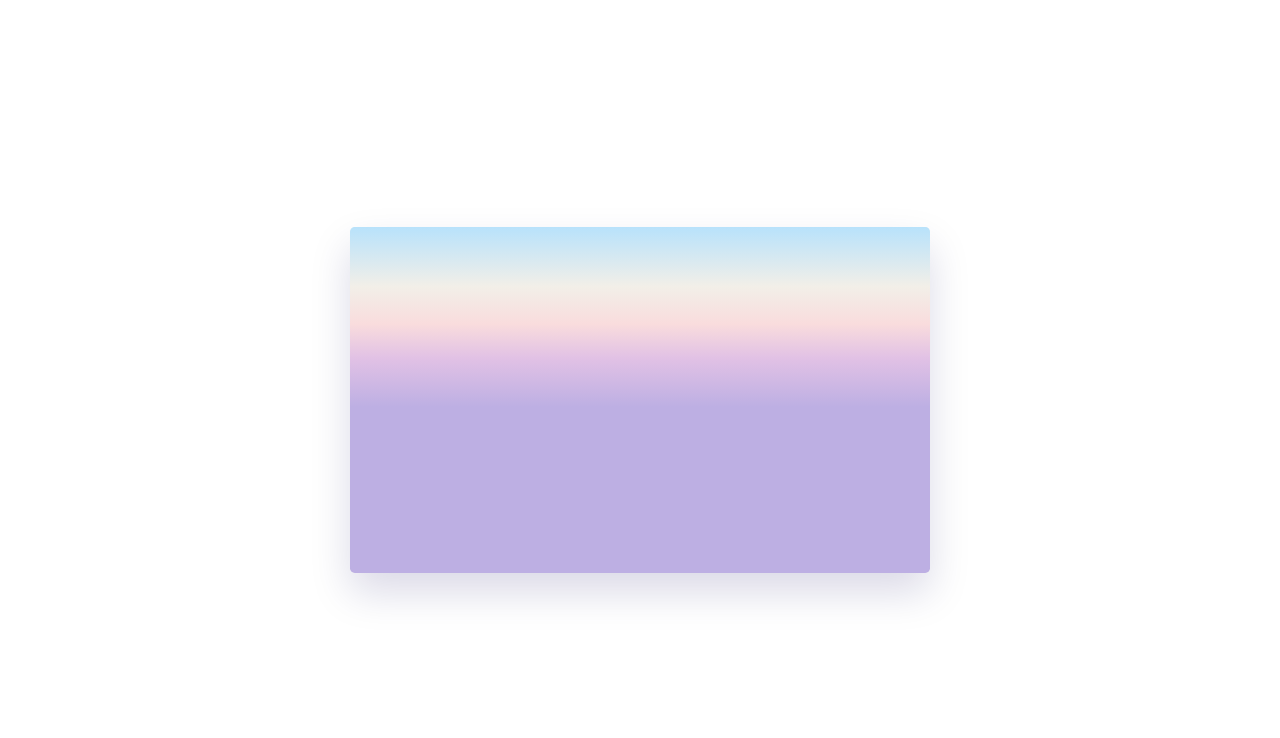
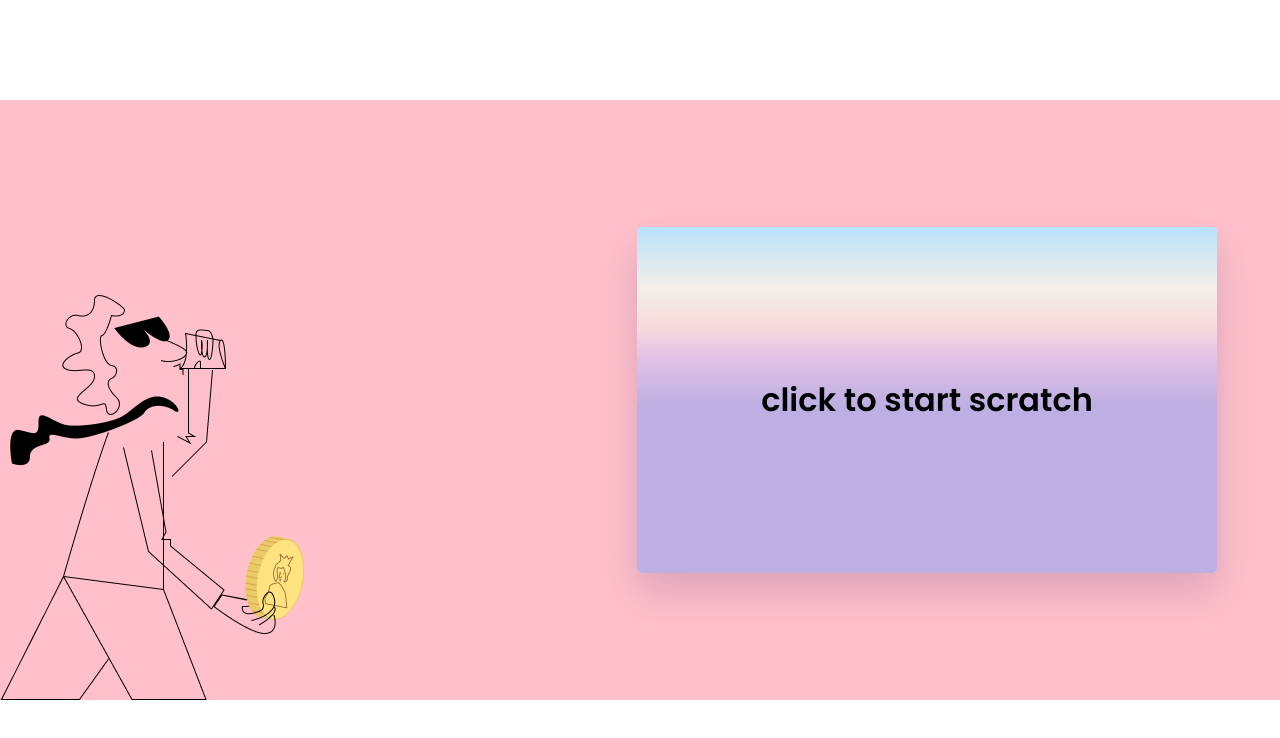
Before and after one commit to testoner/luckyScratch, a plain HTML site: page index.html in a window 1280 px wide. Drawn offline with Linux system fonts and the light colour scheme.

Commit message:
added new images

```diff
--- a/index.html
+++ b/index.html
@@ -10,13 +10,19 @@
     <link rel="stylesheet" href="style.css" />
   </head>
   <body>
+    <div class="wrapper">
+      <img class="img-left" src="./assets/Group 13.png" alt="man">
     <div class="container">
+      <img class='img-right hide' src="./assets/Group 14.png" alt="man">
+      <div class="coin hide"> </div>
+      <span class="text">click to start scratch</span>
       <div class="base">
         <h4>You Won</h4>
         <h3>$10</h3>
       </div>
       <canvas id="scratch" width="580px" height="346px"></canvas>
     </div>
+    </div>
     <script src="script.js"></script>
   </body>
 </html>
--- a/script.js
+++ b/script.js
@@ -1,3 +1,28 @@
+let text = document.querySelector('.text');
+
+const container = document.querySelector('.container');
+const image = document.querySelector('.coin');
+
+container.addEventListener('mousemove', (e) => {
+  const rect = container.getBoundingClientRect();
+  const x = e.clientX - rect.left;
+  const y = e.clientY - rect.top;
+
+  image.style.transform = `translate(${x+10}px, ${y+10}px)`;
+});
+
+text.addEventListener('click',() => {
+  let img1 = document.querySelector('.img-left');
+  let img2 = document.querySelector('.img-right');
+  let coin = document.querySelector('.coin');
+
+  img1.classList.toggle('hide');
+  img2.classList.toggle('hide');
+  coin.classList.toggle('hide');
+  text.remove();
+
+})
+
 let canvas = document.getElementById("scratch");
 let context = canvas.getContext("2d");
 
--- a/style.css
+++ b/style.css
@@ -5,27 +5,84 @@
   }
   body {
     height: 100vh;
+    display: flex;
+    justify-content: center;
+    align-items: center;
     background-color: white;
     /* background: linear-gradient(135deg, #c3a3f1, #6414e9); */
   }
+
+  .hide{
+    display: none;
+  }
+
+  .text{
+    font-family: "Poppins", sans-serif;
+    font-size: 2rem;
+    font-weight: 700;
+    position: absolute;
+    width: 100%;
+    height: 100%;
+    display: flex;
+    justify-content: center;
+    align-items: center;
+    left: 0;
+    top: 0;
+    cursor: pointer;
+    z-index: 999;
+  }
+
+  .img-left{
+    position: absolute;
+    left: 0;
+    bottom: 0;
+  }
+
+  .img-right{
+    position: absolute;
+    bottom: -150px;
+    left:-300px;
+  }
+
+  .wrapper{
+    padding-right: 63px;
+    position: relative;
+    width: 100%;
+    min-height: 600px;
+    display: flex;
+    justify-content: right;
+    align-items: center;
+    background-color: pink;
+    overflow: hidden;
+  }
   .container {
+    position: relative;
     width: 580px;
     height: 346px;
     background-color: #f5f5f5;
+    border-radius: 0.6em;
+  }
+
+  .coin{
+    z-index: 999;
     position: absolute;
-    transform: translate(-50%, -50%);
-    top: 50%;
-    left: 50%;
-    border-radius: 0.6em;
+    width: 100px;
+    height: 100px;
+    background-image: url('assets/Coin.png');
+    background-size: contain;
+    background-repeat: no-repeat;
+    background-position: center;
+    transition: transform 0.1s ease-out;
+  }
+
+  .container:hover{
+    cursor: url('./assets/Coin.png');
   }
   .base,
   #scratch {
     height: 346px;
     width: 580px;
     position: absolute;
-    transform: translate(-50%, -50%);
-    top: 50%;
-    left: 50%;
     text-align: center;
     cursor: grabbing;
     border-radius: 0.3em;
```
Also changed, not shown: assets/Coin.png (added), assets/Group 13.png (added), assets/Group 14.png (added).
